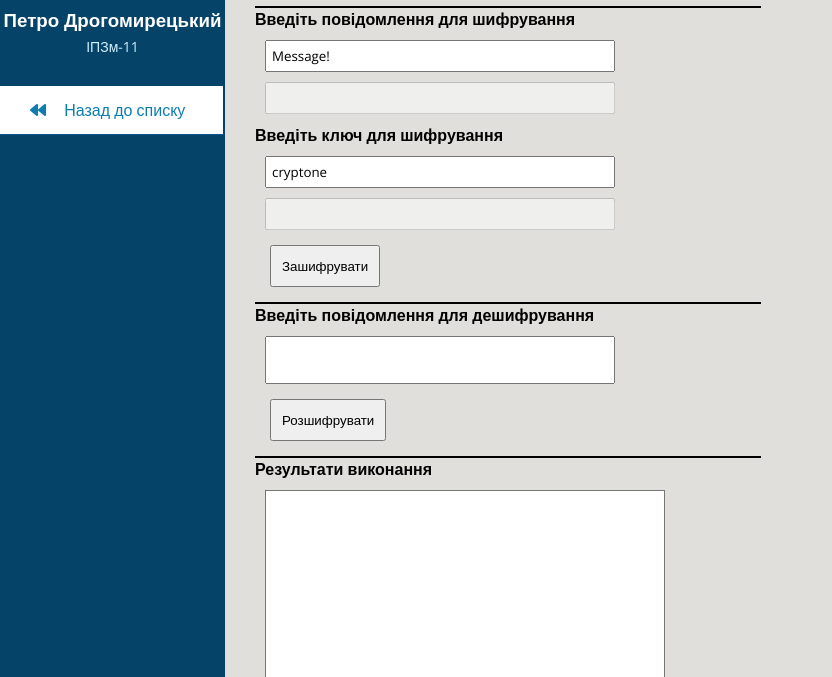
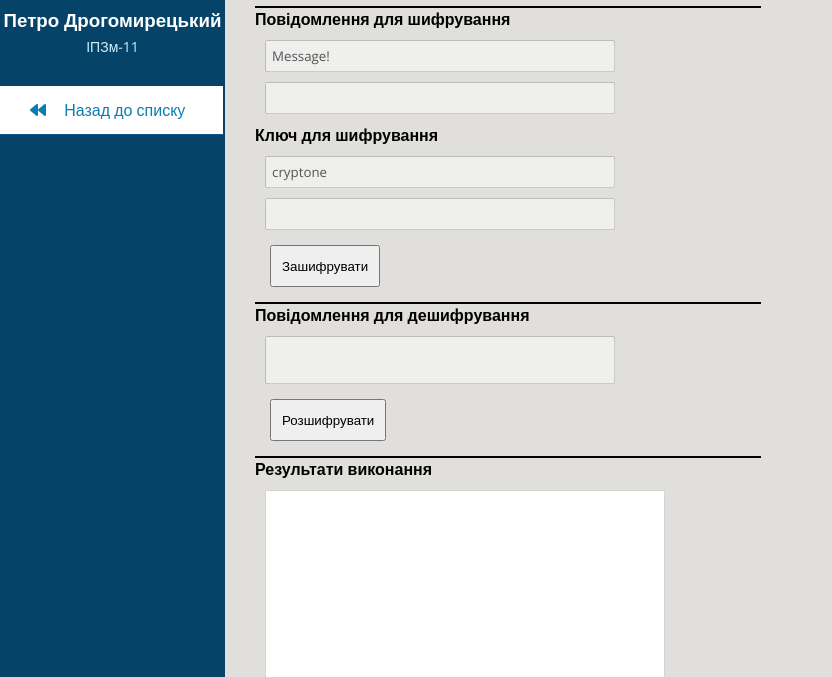
Before and after one commit to dragoinc/pnu, a plain HTML site: page Crypto/Page/03.html in a window 1280 px wide. Shown: the part 123-800 px from the top of the page, without its empty margins (0-832 px from the left). Drawn offline with nearby package versions, Linux system fonts and the light colour scheme.

Commit message:
html fixed

```diff
--- a/Crypto/Page/03.html
+++ b/Crypto/Page/03.html
@@ -42,13 +42,13 @@
             <div class="content">
                 <div class="wrap">
                     <div>
-                        <label>Введіть повідомлення для шифрування</label>
-                        <input type="text" id="message" value="Message!">
+                        <label>Повідомлення для шифрування</label>
+                        <input type="text" id="message" value="Message!" disabled="disabled">
                         <input type="text" id="message_hex" disabled="disabled">
                     </div>
                     <div>
-                        <label>Введіть ключ для шифрування</label>
-                        <input type="text" id="key" class="key" value="cryptone">
+                        <label>Ключ для шифрування</label>
+                        <input type="text" id="key" class="key" value="cryptone" disabled="disabled">
                         <input type="text" id="key_hex" disabled="disabled">
                     </div>
                     <div>
@@ -57,8 +57,8 @@
                 </div>
                 <div class="wrap">
                     <div>
-                        <label>Введіть повідомлення для дешифрування</label>
-                        <textarea id="enc_message"></textarea>
+                        <label>Повідомлення для дешифрування</label>
+                        <textarea id="enc_message" disabled="disabled"></textarea>
                     </div>
                     <div>
                         <input type="submit" value="Розшифрувати" onclick="decrypt()">
@@ -66,7 +66,7 @@
                 </div>
                 <div class="wrap">
                     <label>Результати виконання</label>
-                    <textarea id="scene"></textarea>
+                    <textarea id="scene" disabled="disabled"></textarea>
                 </div>
             </div>
         </div>
```
